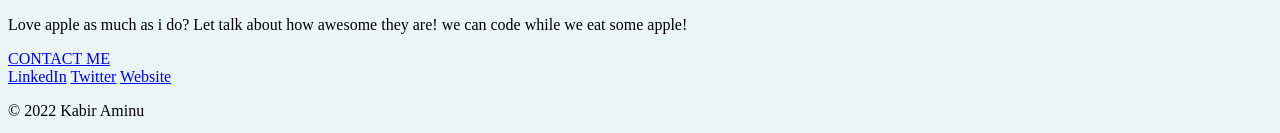
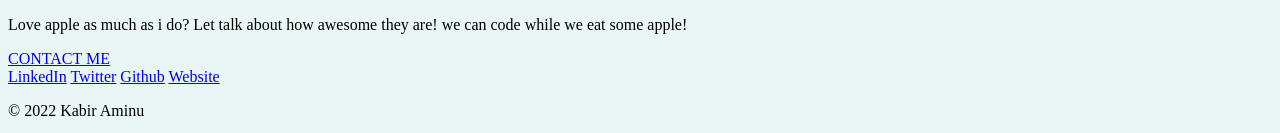
Before and after one commit to Abkabkabir/CV, a plain HTML site: page index.html in a window 1280 px wide. Shown: the part 699-832 px from the top of the page. Drawn offline with Linux system fonts and the light colour scheme; files that its build step writes are made by us from their sources.

Commit message:
Add files via upload

```diff
--- a/index.html
+++ b/index.html
@@ -67,7 +67,9 @@
     <div class="bottomcontainer">
       <a class="footerlink" href="https://www.linkedin.com/in/aminukabir">LinkedIn</a>
       <a class="footerlink" href="https://www.twitter.com/ribak_sama">Twitter</a>
+      <a class="footerlink" href="https://github.com/Abkabkabir">Github</a>
       <a class="footerlink" href="https://www.dhq.com.ng">Website</a>
+
       <p class="copy-right">© 2022 Kabir Aminu</p>
     </div>
   </body>
```
